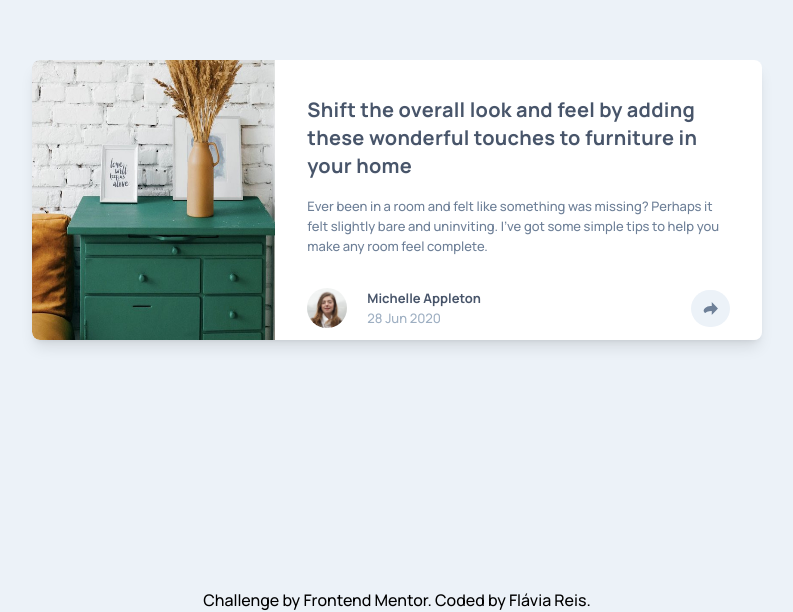
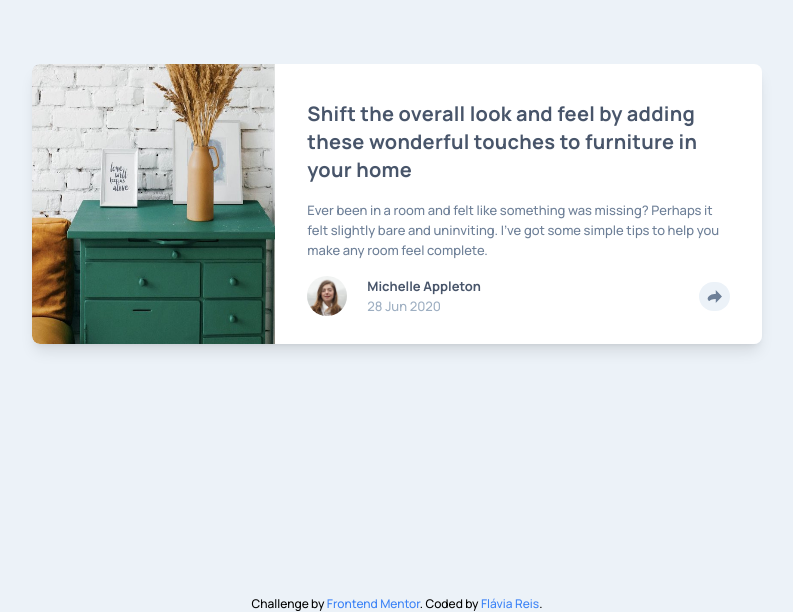
Before and after one commit to flaviare1s/article-preview-component, a React (Vite) app: page / in a window 1280 px wide. Shown: the part 188-800 px from the top of the page, without its empty margins (243-1036 px from the left). Built offline with nearby package versions, Linux system fonts and the light colour scheme.

Commit message:
Update App.jsx

```diff
--- a/src/App.jsx
+++ b/src/App.jsx
@@ -31,7 +31,7 @@ export function App() {
             </p>
           </div>
           <div>
-            <div className='bg-white p-8 flex justify-between items-center'>
+            <div className='bg-white px-8 pt-4 pb-7 flex justify-between items-center'>
               <div className='flex justify-start items-center gap-5'>
                 <div>
                   <img className='w-10 h-10 rounded-full' src={ avatar } alt="Michelle Appleton" />
@@ -41,7 +41,7 @@ export function App() {
                   <p className='text-grayishBlue text-13 leading-5 tracking-normal'>28 Jun 2020</p>
                 </div>
               </div>
-              <div><img className='bg-lightGrayishBlue rounded-full text-center p-3' src={ share } alt="Share Icon" /></div>
+              <div><img className='bg-lightGrayishBlue rounded-full text-center p-2' src={ share } alt="Share Icon" /></div>
             </div>
             <div className='hidden flex'>
               <p>SHARE</p>
@@ -54,9 +54,9 @@ export function App() {
         </div>
       </div>
 
-      <div>
-        Challenge by <a href="https://www.frontendmentor.io?ref=challenge">Frontend Mentor</a>.
-        Coded by <a href="#">Flávia Reis</a>.
+      <div className='text-xs'>
+        Challenge by <a className='text-blue-500' href="https://www.frontendmentor.io?ref=challenge">Frontend Mentor</a>.
+        Coded by <a className='text-blue-500' href="https://github.com/flaviare1s/">Flávia Reis</a>.
       </div>
     </div>
   )
```
